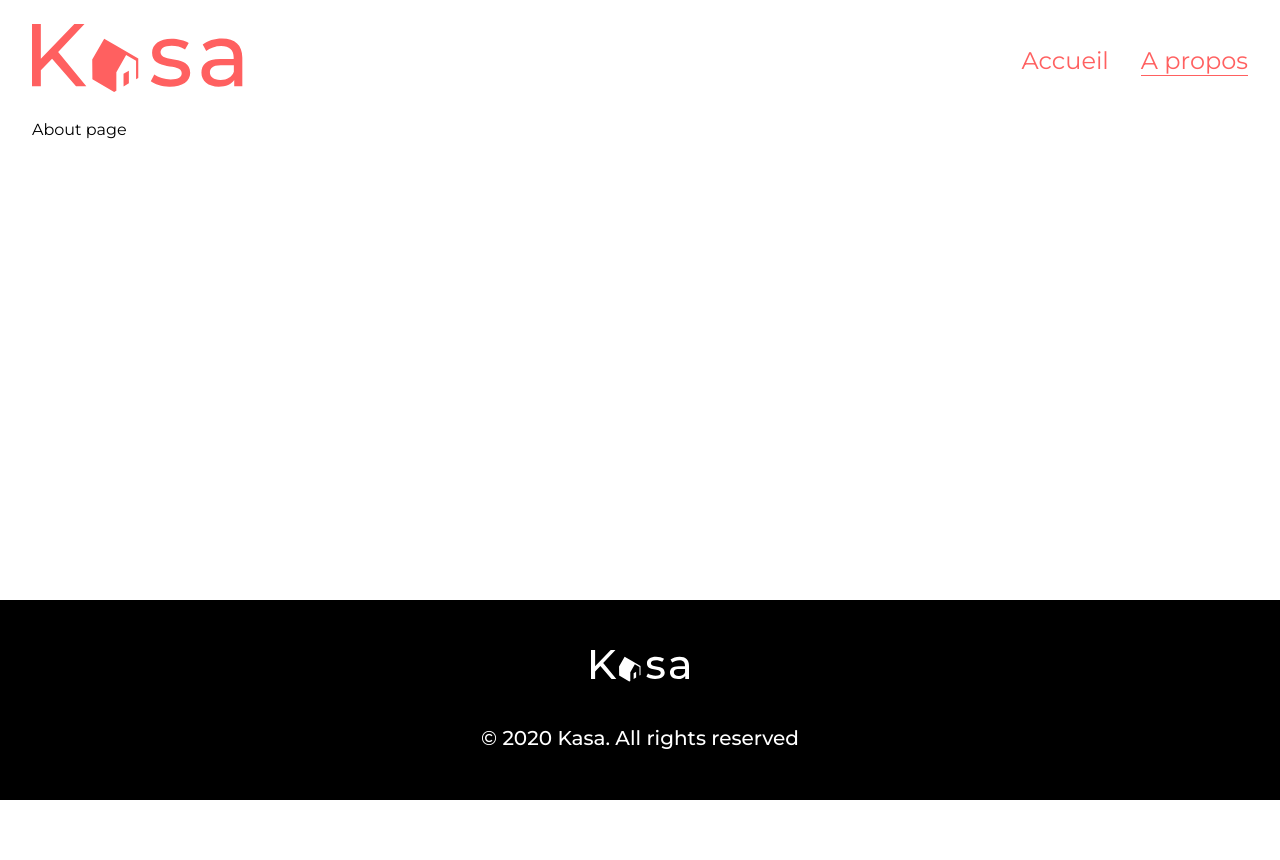
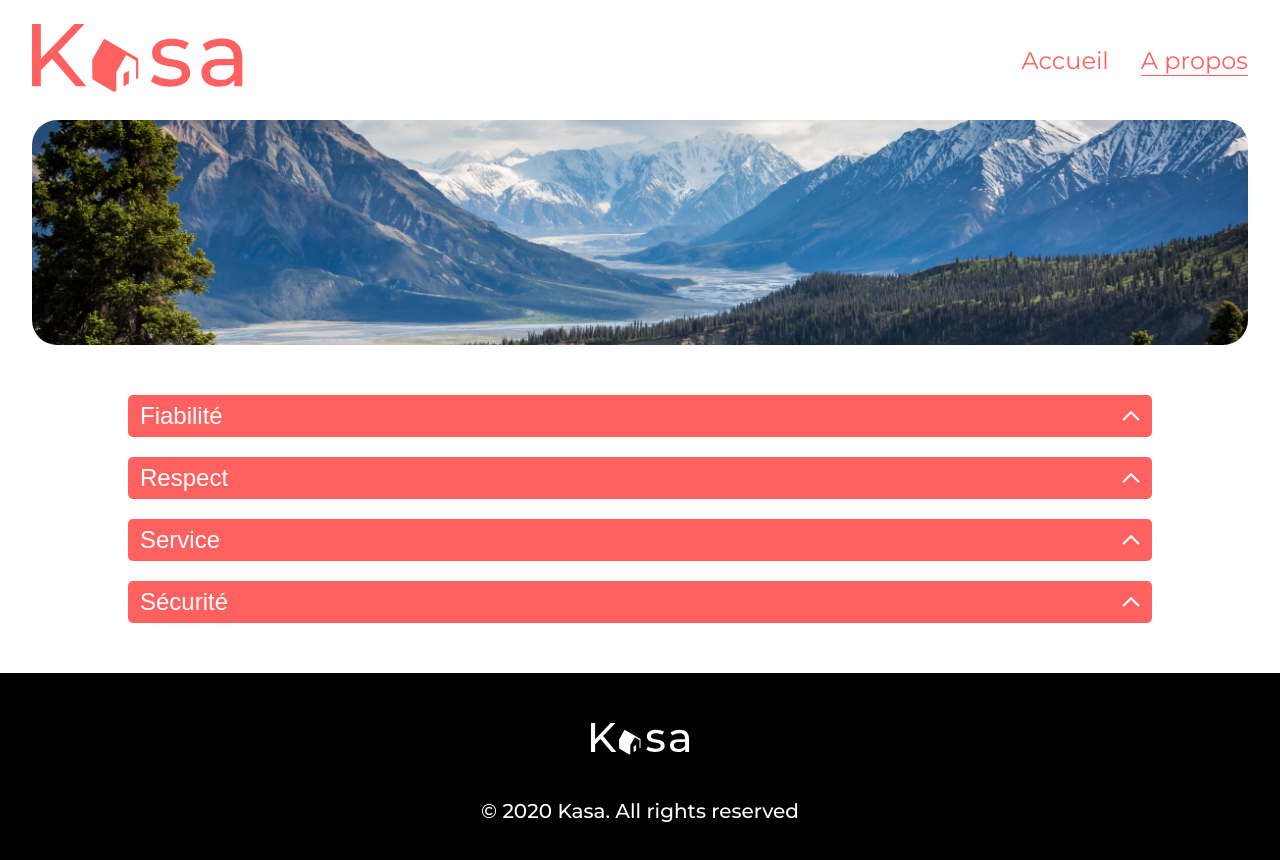
Before and after one commit to idr-yous/portfolio-architecte, a React (Vite) app in the folder project_6_kasa/: page /about in a window 1280 px wide. Shown: the top 860 px of the page. Before the commit the page ends 800 px from the top, so only its background shows below. Built offline with nearby package versions, Linux system fonts and the light colour scheme.

Commit message:
project_6 - add about page

```diff
--- a/project_6_kasa/src/assets/scss/_common.scss
+++ b/project_6_kasa/src/assets/scss/_common.scss
@@ -73,6 +73,59 @@
     }
 }
 
+
+// Collapss
+.collapse {
+    display: flex;
+    align-items: center;
+    height: 42px;
+    padding-left: 0.75rem;
+    border: none;
+    border-radius: 0.3125rem;
+    background-color: $color-red;
+    cursor: pointer;
+    transition: background-color 0.6s ease;
+
+    &-section {
+        display: flex;
+        flex-direction: column;
+        margin-bottom: 1.25rem;
+    }
+
+    &-title {
+        color: #ffffff;
+        font-size: 1.5rem;
+        font-weight: 500;
+        line-height: 2;
+    }
+
+    &-icon {
+        width: 1.125rem;
+        height: 1.125rem;
+        margin-right: 0.375rem;
+        margin-left: auto;
+        transition: -webkit-transform 0.6s ease;
+        transition: transform 0.6s ease;
+    }
+
+    &-content {
+        overflow: hidden;
+        transition: max-height 0.6s ease;
+    }
+
+    &-text {
+        padding: 1.5rem 1rem;
+        background: #f7f7f7;
+        font-size: 1.25rem;
+        color: $color-red;
+        line-height: 1.6;
+    }
+}
+
+.rotate {
+    transform: rotate(180deg);
+}
+
 // Small devices (landscape phones, less than 768px)
 @media (max-width: 767.98px) {
 
@@ -93,4 +146,16 @@
         }
 
     }
+
+    // Collapss
+    .collapse {
+
+        &-title {
+            font-size: 1.125rem;
+        }
+
+        &-text {
+            font-size: 0.875rem;
+        }
+    }
 }
--- /dev/null
+++ b/project_6_kasa/src/components/Collapse.jsx
@@ -0,0 +1,40 @@
+import React, { useState, useRef } from "react";
+import chevron from "../assets/static/chevron.svg";
+
+export default function Collapse({ title, content }) {
+  /// initial state of the collapse
+  const [active, setActive] = useState(false);
+  const [height, setHeight] = useState(0);
+
+  ///
+  const contentCollapse = useRef(null);
+
+  // toggles collapse by changing states
+  const toggleCollapse = () => {
+    setActive(!active);
+    setHeight(active ? 0 : contentCollapse.current.scrollHeight);
+  };
+
+  return (
+    <div className="collapse-section">
+      <button
+        className={`collapse ${active ? "active" : ""}`}
+        onClick={toggleCollapse}
+      >
+        <span className="collapse-title">{title}</span>
+        <img
+          src={chevron}
+          className={active ? "collapse-icon" : "collapse-icon rotate"}
+          alt={title}
+        />
+      </button>
+      <div
+        ref={contentCollapse}
+        className="collapse-content"
+        style={{ maxHeight: `${height}px` }}
+      >
+        <div className="collapse-text">{content}</div>
+      </div>
+    </div>
+  );
+}
--- /dev/null
+++ b/project_6_kasa/src/data/aboutData.json
@@ -0,0 +1,18 @@
+[
+  {
+    "title": "Fiabilité",
+    "content": "Les annonces postées sur Kasa garantissent une fiabilité totale. Les photos sont conformes aux logements, et toutes les informations sont régulièrement vérifiées  par nos équipes."
+  },
+  {
+    "title": "Respect",
+    "content": "La bienveillance fait partie des valeurs fondatrices de Kasa. Tout comportement discriminatoire ou de perturbation du voisinage entraînera une exclusion de notre plateforme."
+  },
+  {
+    "title": "Service",
+    "content": "Nos équipes se tiennent à votre disposition pour vous fournir une expérience parfaite. N'hésitez pas à nous contacter si vous avez la moindre question."
+  },
+  {
+    "title": "Sécurité",
+    "content": "La sécurité est la priorité de Kasa. Aussi bien pour nos hôtes que pour les voyageurs, chaque logement correspond aux critères de sécurité établis par nos services. En laissant une note aussi bien à l'hôte qu'au locataire, cela permet à nos équipes de vérifier que les standards sont bien respectés. Nous organisons également des ateliers sur la sécurité domestique pour nos hôtes."
+  }
+]
--- a/project_6_kasa/src/pages/about/About.jsx
+++ b/project_6_kasa/src/pages/about/About.jsx
@@ -1,9 +1,19 @@
 import "./About.scss";
+
+import Banner from "../../components/Banner";
+import Collapse from "../../components/Collapse";
+import aboutData from "../../data/aboutData.json";
+import bannerImg from "../../assets/static/about-banner.webp";
 
 export default function About() {
   return (
     <div className="container">
-      <h1>About page</h1>
+      <Banner image={bannerImg} />
+      <div className="about-wrapper">
+        {aboutData.map((item, index) => (
+          <Collapse key={index} title={item.title} content={item.content} />
+        ))}
+      </div>
     </div>
   );
 }
--- a/project_6_kasa/src/pages/about/About.scss
+++ b/project_6_kasa/src/pages/about/About.scss
@@ -0,0 +1,5 @@
+// About style
+.about-wrapper {
+    margin: 50px auto;
+    max-width: 1024px;
+}
```
Also changed, not shown: project_6_kasa/src/assets/static/about-banner.webp (added), project_6_kasa/src/assets/static/chevron.svg (added).
